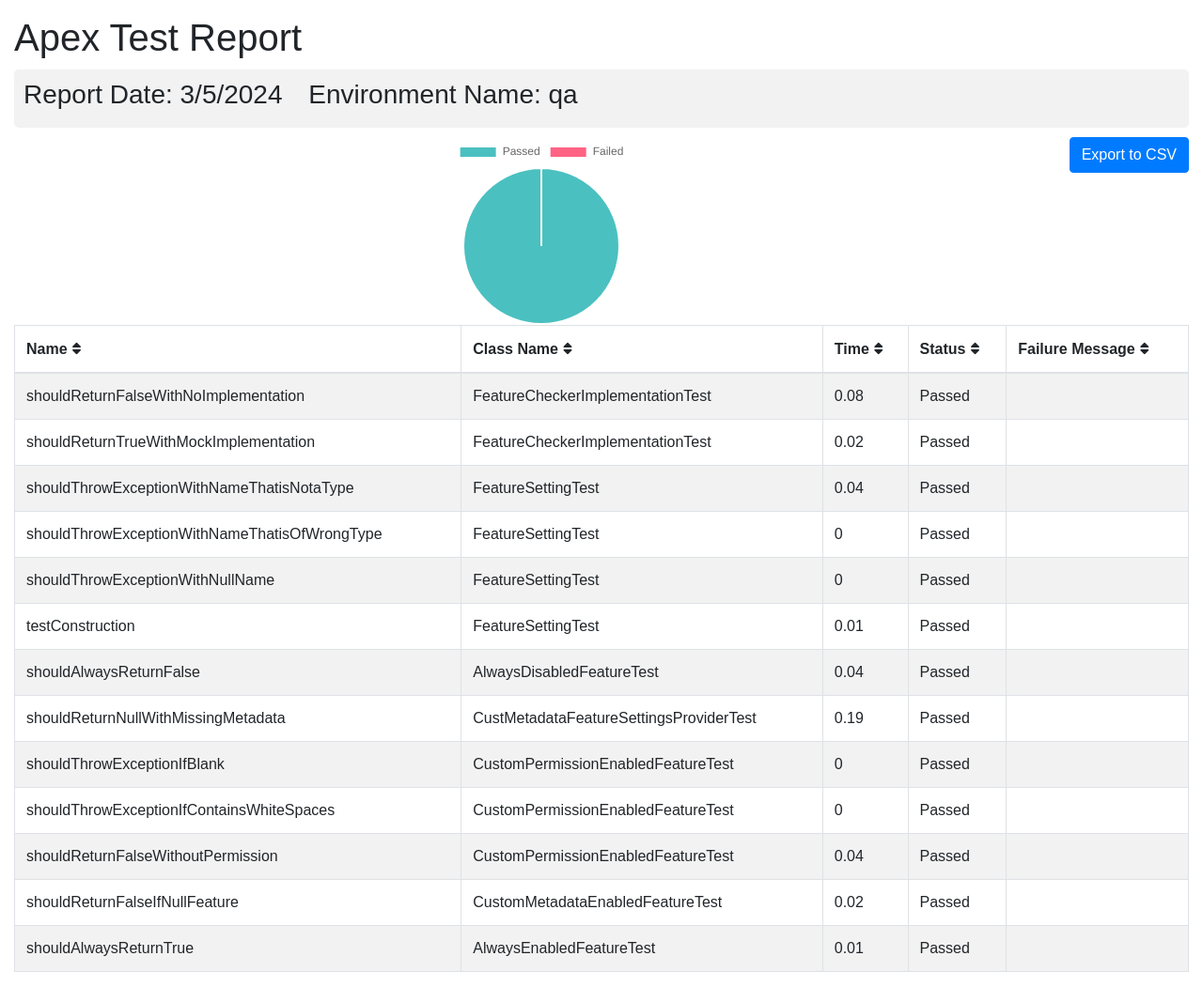
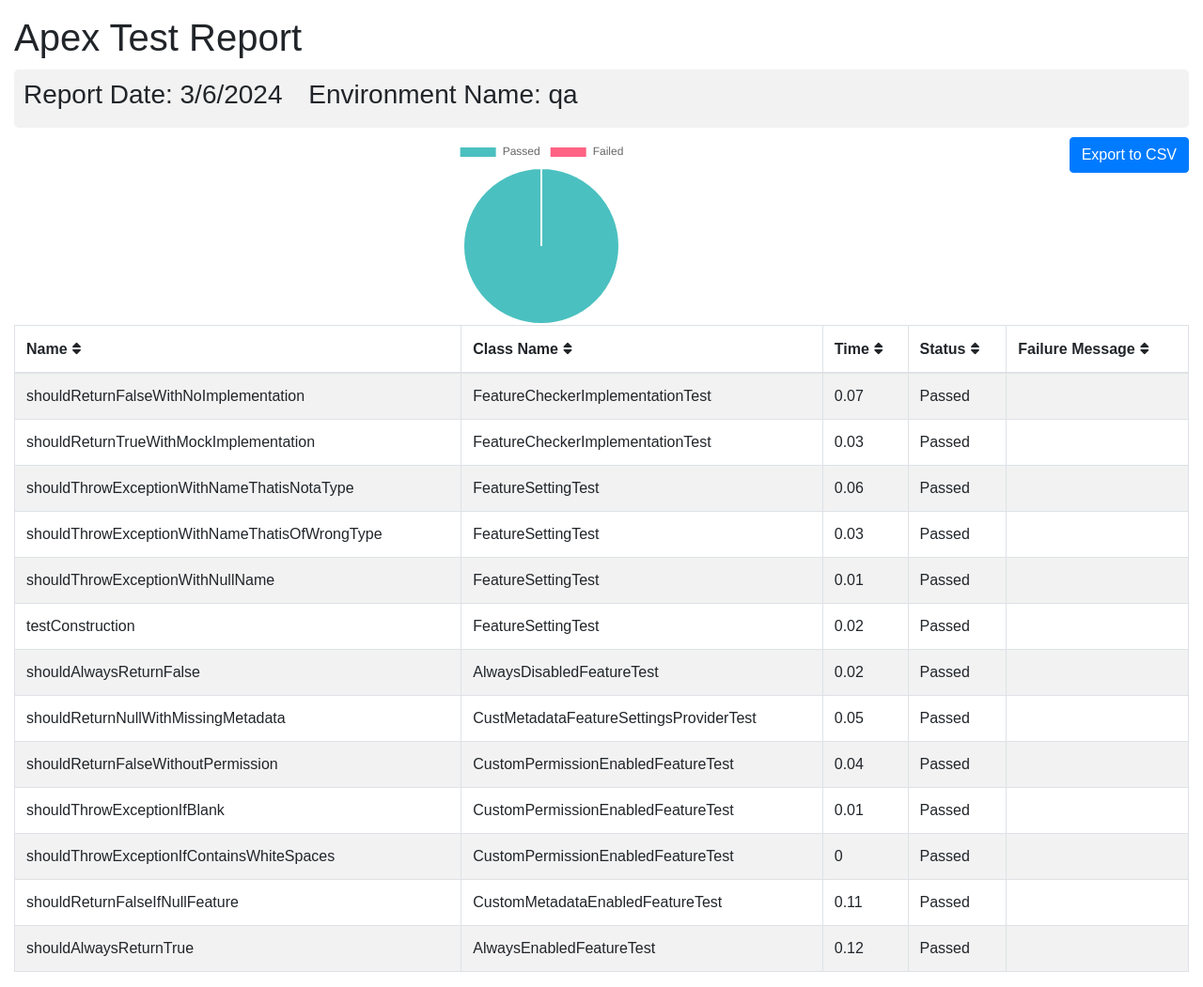
Before and after one commit to flxbl-io/sfops-dashboard, a Jekyll site: the page apextestResults/qa.html, which Jekyll copies as it is, in a window 1280 px wide. Shown: the whole page at 94% size. Built offline with Jekyll 4.4.1, drawn with Linux system fonts in a browser that asks for light colours.

Commit message:
Updated apex test results

```diff
--- a/apextestResults/qa.html
+++ b/apextestResults/qa.html
@@ -102,7 +102,7 @@
       <div class="container-fluid">
         <h1 class="mt-3">Apex Test Report</h1>
         <div class="info-card">
-        <h3>Report Date: 3/5/2024 <span style="margin-left: 20px;">Environment Name: qa</span></h3>
+        <h3>Report Date: 3/6/2024 <span style="margin-left: 20px;">Environment Name: qa</span></h3>
         </div>
         <button onclick="exportTableToCSV('testReport.csv')" class="btn btn-primary float-right">Export to CSV</button>
         <div id="chart-container">
@@ -123,63 +123,70 @@
         <tr>
           <td>shouldReturnFalseWithNoImplementation</td>
           <td>FeatureCheckerImplementationTest</td>
-          <td>0.08</td>
+          <td>0.07</td>
           <td>Passed</td>
           <td></td>
         </tr>
         <tr>
           <td>shouldReturnTrueWithMockImplementation</td>
           <td>FeatureCheckerImplementationTest</td>
-          <td>0.02</td>
+          <td>0.03</td>
           <td>Passed</td>
           <td></td>
         </tr>
         <tr>
           <td>shouldThrowExceptionWithNameThatisNotaType</td>
           <td>FeatureSettingTest</td>
-          <td>0.04</td>
+          <td>0.06</td>
           <td>Passed</td>
           <td></td>
         </tr>
         <tr>
           <td>shouldThrowExceptionWithNameThatisOfWrongType</td>
           <td>FeatureSettingTest</td>
-          <td>0</td>
+          <td>0.03</td>
           <td>Passed</td>
           <td></td>
         </tr>
         <tr>
           <td>shouldThrowExceptionWithNullName</td>
           <td>FeatureSettingTest</td>
-          <td>0</td>
+          <td>0.01</td>
           <td>Passed</td>
           <td></td>
         </tr>
         <tr>
           <td>testConstruction</td>
           <td>FeatureSettingTest</td>
-          <td>0.01</td>
+          <td>0.02</td>
           <td>Passed</td>
           <td></td>
         </tr>
         <tr>
           <td>shouldAlwaysReturnFalse</td>
           <td>AlwaysDisabledFeatureTest</td>
-          <td>0.04</td>
+          <td>0.02</td>
           <td>Passed</td>
           <td></td>
         </tr>
         <tr>
           <td>shouldReturnNullWithMissingMetadata</td>
           <td>CustMetadataFeatureSettingsProviderTest</td>
-          <td>0.19</td>
+          <td>0.05</td>
+          <td>Passed</td>
+          <td></td>
+        </tr>
+        <tr>
+          <td>shouldReturnFalseWithoutPermission</td>
+          <td>CustomPermissionEnabledFeatureTest</td>
+          <td>0.04</td>
           <td>Passed</td>
           <td></td>
         </tr>
         <tr>
           <td>shouldThrowExceptionIfBlank</td>
           <td>CustomPermissionEnabledFeatureTest</td>
-          <td>0</td>
+          <td>0.01</td>
           <td>Passed</td>
           <td></td>
         </tr>
@@ -191,23 +198,16 @@
           <td></td>
         </tr>
         <tr>
-          <td>shouldReturnFalseWithoutPermission</td>
-          <td>CustomPermissionEnabledFeatureTest</td>
-          <td>0.04</td>
-          <td>Passed</td>
-          <td></td>
-        </tr>
-        <tr>
           <td>shouldReturnFalseIfNullFeature</td>
           <td>CustomMetadataEnabledFeatureTest</td>
-          <td>0.02</td>
+          <td>0.11</td>
           <td>Passed</td>
           <td></td>
         </tr>
         <tr>
           <td>shouldAlwaysReturnTrue</td>
           <td>AlwaysEnabledFeatureTest</td>
-          <td>0.01</td>
+          <td>0.12</td>
           <td>Passed</td>
           <td></td>
         </tr>
```
